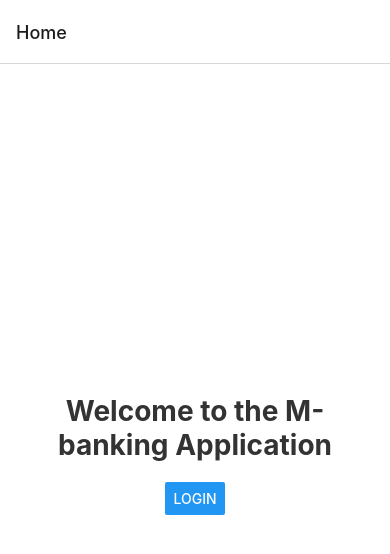
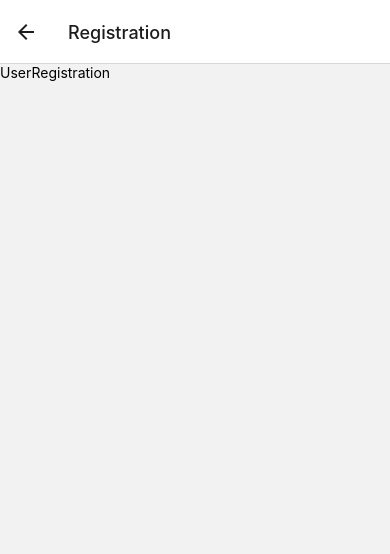
Before and after one commit to danieljuma5/M-Banking-Project, a React Native app: screen /Registration in a window 390 px wide. Shown: the top 554 px of the page. Built offline with nearby package versions, Linux system fonts and the light colour scheme.

Commit message:
Added the functionality for user registration screen navigation

```diff
--- a/src/navigation/AppNavigator.js
+++ b/src/navigation/AppNavigator.js
@@ -3,6 +3,8 @@ import { createNativeStackNavigator } from '@react-navigation/native-stack';
 import React from 'react';
 import Home from '../screens/Home';
 import LoginScreen from '../screens/LoginScreen';
+import UserRegistration from '../screens/UserRegistrationScreen';
+
 
 
 const Stack = createNativeStackNavigator();
@@ -12,6 +14,7 @@ const AppNavigator = () => {
     <Stack.Navigator>
       <Stack.Screen name="Home" component={Home} />
       <Stack.Screen name='Login' component={LoginScreen} />
+      <Stack.Screen name='Registration' component={UserRegistration} />
       {/* Other screens here */}
     </Stack.Navigator>
   );
--- a/src/screens/LoginScreen.js
+++ b/src/screens/LoginScreen.js
@@ -41,7 +41,8 @@ const Login = () => {
   };
 
   const handleRegister = () => {
-    // Code to navigate to the signup page (to be implemented later)
+    // Code to navigate to the signup page
+    navigation.navigate('Registration')
   };
 
   const handleSubmit = () => {
--- /dev/null
+++ b/src/screens/UserRegistrationScreen.js
@@ -0,0 +1,23 @@
+import { StyleSheet, Text, View } from 'react-native'
+import React,{useEffect} from 'react'
+import { BackHandler } from 'react-native'
+
+const UserRegistration = ({navigation}) => {
+  useEffect(() =>{
+    const backAction = () => {
+      navigation.goBack();
+      return true;
+    }
+    const backHandler = BackHandler.addEventListener('hardwareBackPress', backAction);
+    return () => backHandler.remove();
+  },[navigation])
+  return (
+    <View>
+      <Text>UserRegistration</Text>
+    </View>
+  )
+}
+
+export default UserRegistration
+
+const styles = StyleSheet.create({})
```
